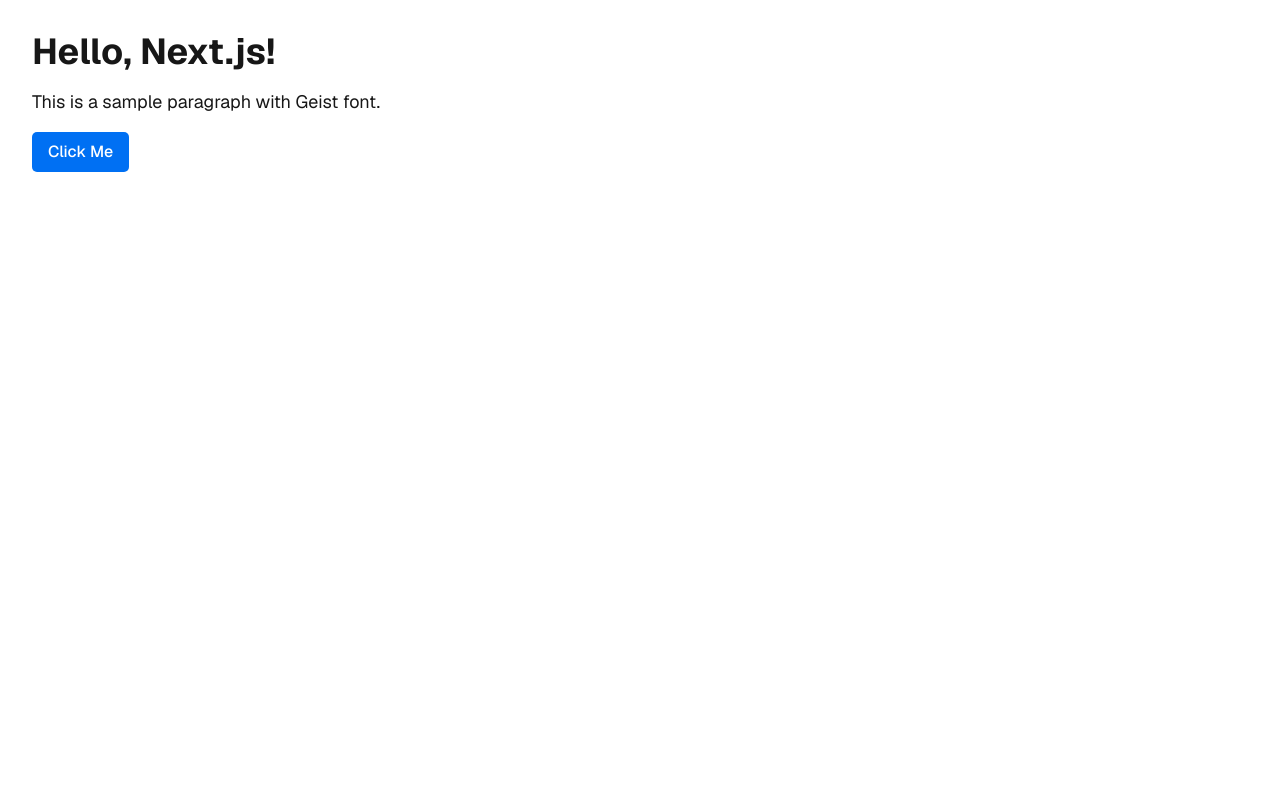
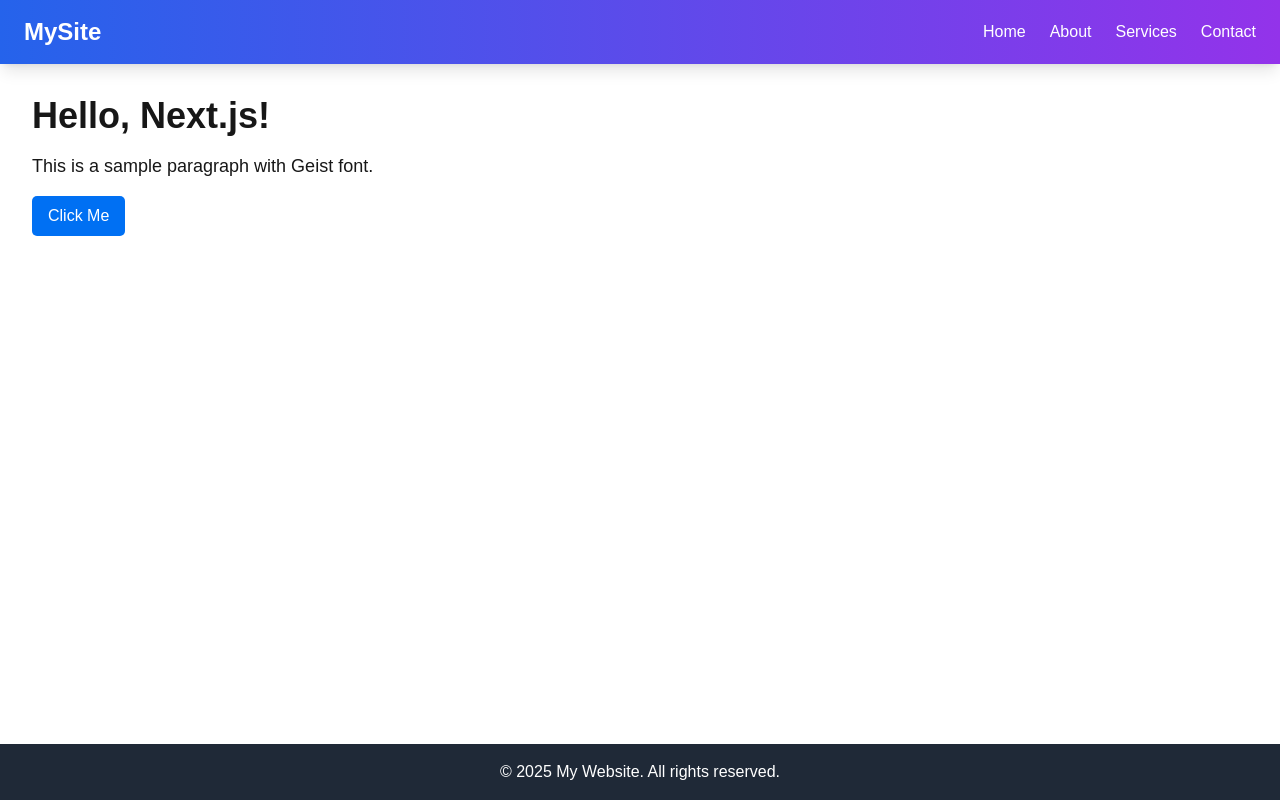
Before and after one commit to vipultyagi07/Next_js, a Next.js app: page / in a window 1280 px wide. Built offline with nearby package versions, Linux system fonts and the light colour scheme.

Commit message:
LAYOUT :: added header and footer for all the pages

```diff
--- a/app/layout.tsx
+++ b/app/layout.tsx
@@ -1,6 +1,6 @@
 // app/layout.tsx
 import type { Metadata } from 'next';
-import { GeistSans, GeistMono } from 'geist/font';
+import Link from 'next/link';
 import './globals.css';
 
 export const metadata: Metadata = {
@@ -14,8 +14,63 @@
   children: React.ReactNode;
 }) {
   return (
-    <html lang="en" className={`${GeistSans.variable} ${GeistMono.variable}`}>
-      <body className="antialiased">{children}</body>
+    <html lang="en">
+      <body className="antialiased flex flex-col min-h-screen">
+        <Header />
+        <main className="flex-grow">{children}</main>
+        <Footer />
+      </body>
     </html>
   );
 }
+
+function Header() {
+  return (
+    <header className="sticky top-0 z-50 bg-gradient-to-r from-blue-600 to-purple-600 text-white shadow-lg">
+      <div className="container mx-auto flex justify-between items-center py-4 px-6">
+        <h1 className="text-2xl font-bold">
+          <Link href="/">MySite</Link>
+        </h1>
+        {/* Desktop Navigation */}
+        <nav className="hidden md:flex space-x-6">
+          <Link href="/" className="hover:underline">
+            Home
+          </Link>
+          <Link href="/about" className="hover:underline">
+            About
+          </Link>
+          <Link href="/services" className="hover:underline">
+            Services
+          </Link>
+          <Link href="/contact" className="hover:underline">
+            Contact
+          </Link>
+        </nav>
+        {/* Mobile Menu Button (static icon; add interactivity if needed) */}
+        <div className="md:hidden">
+          <button className="focus:outline-none">
+            <svg
+              className="w-6 h-6"
+              fill="none"
+              stroke="currentColor"
+              viewBox="0 0 24 24"
+              xmlns="http://www.w3.org/2000/svg"
+            >
+              <path strokeLinecap="round" strokeLinejoin="round" strokeWidth={2} d="M4 6h16M4 12h16M4 18h16" />
+            </svg>
+          </button>
+        </div>
+      </div>
+    </header>
+  );
+}
+
+function Footer() {
+  return (
+    <footer className="bg-gray-800 text-white py-4 mt-auto">
+      <div className="container mx-auto text-center px-4">
+        <p>&copy; {new Date().getFullYear()} My Website. All rights reserved.</p>
+      </div>
+    </footer>
+  );
+}
```
